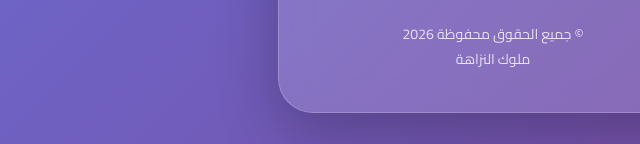
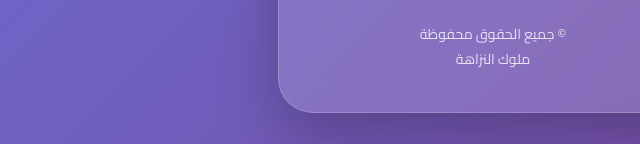
Before and after one commit to johnlatif2026/men-s-suits, a website: page login.html in a window 1280 px wide. Shown: the part 656-800 px from the top of the page, 397-1037 px from the left. Drawn offline with Linux system fonts and the light colour scheme.

Commit message:
Update login.html

```diff
--- a/login.html
+++ b/login.html
@@ -1,5 +1,6 @@
 <!DOCTYPE html>
 <html lang="ar" dir="rtl">
+
 <head>
 
 <meta charset="UTF-8">
@@ -9,10 +10,12 @@ content="width=device-width, initial-scale=1.0">
 
 <title>تسجيل الدخول - ملوك النزاهة</title>
 
-<link rel="icon" type="image/png"
+<link rel="icon"
+type="image/png"
 href="https://i.postimg.cc/hP9Y9djm/IMG-20260510-WA0000.jpg">
 
-<link rel="preconnect" href="https://fonts.googleapis.com">
+<link rel="preconnect"
+href="https://fonts.googleapis.com">
 
 <link href="https://fonts.googleapis.com/css2?family=Cairo:wght@300;400;600;700;800&display=swap"
 rel="stylesheet">
@@ -37,6 +40,8 @@ body{
     linear-gradient(135deg,#667eea 0%,#764ba2 100%);
 }
 
+/* خلفيات ديكورية */
+
 body::before{
     content:'';
     position:absolute;
@@ -59,30 +64,45 @@ body::after{
     right:-200px;
 }
 
+/* صندوق تسجيل الدخول */
+
 .login-container{
     position:relative;
     z-index:10;
+
     width:90%;
     max-width:430px;
+
     background:rgba(255,255,255,.15);
+
     backdrop-filter:blur(15px);
+
     border:1px solid rgba(255,255,255,.2);
+
     border-radius:35px;
+
     padding:40px 30px;
+
     box-shadow:0 20px 60px rgba(0,0,0,.25);
+
     animation:fadeIn .6s ease;
 }
 
 @keyframes fadeIn{
+
     from{
         opacity:0;
         transform:translateY(30px);
     }
+
     to{
         opacity:1;
         transform:translateY(0);
     }
+
 }
+
+/* اللوجو */
 
 .logo-box{
     text-align:center;
@@ -90,13 +110,20 @@ body::after{
 }
 
 .logo-img{
+
     width:110px;
     height:110px;
+
     border-radius:50%;
+
     object-fit:cover;
+
     border:5px solid rgba(255,255,255,.4);
+
     margin-bottom:15px;
+
     box-shadow:0 10px 25px rgba(0,0,0,.2);
+
 }
 
 .logo-box h1{
@@ -110,6 +137,8 @@ body::after{
     color:rgba(255,255,255,.85);
     font-size:15px;
 }
+
+/* الحقول */
 
 .input-group{
     margin-bottom:22px;
@@ -128,23 +157,39 @@ label{
 }
 
 .input-box span{
+
     position:absolute;
+
     top:50%;
+
     transform:translateY(-50%);
+
     right:15px;
+
     font-size:20px;
+
 }
 
 input{
+
     width:100%;
+
     padding:15px 50px 15px 15px;
+
     border:none;
+
     border-radius:18px;
+
     background:rgba(255,255,255,.2);
+
     color:white;
+
     font-size:16px;
+
     font-family:'Cairo',sans-serif;
+
     transition:.3s;
+
 }
 
 input::placeholder{
@@ -152,49 +197,94 @@ input::placeholder{
 }
 
 input:focus{
+
     outline:none;
+
     background:rgba(255,255,255,.3);
+
     transform:translateY(-2px);
+
 }
 
+/* الزر */
+
 button{
+
     width:100%;
+
     border:none;
+
     padding:16px;
+
     border-radius:18px;
+
     background:white;
+
     color:#667eea;
+
     font-size:18px;
+
     font-weight:800;
+
     cursor:pointer;
+
     transition:.3s;
+
     margin-top:10px;
+
     font-family:'Cairo',sans-serif;
+
 }
 
 button:hover{
+
     transform:translateY(-3px);
+
     box-shadow:0 10px 25px rgba(0,0,0,.2);
+
 }
 
+/* رسالة الخطأ */
+
 .error{
+
     background:rgba(255,0,0,.15);
+
     border:1px solid rgba(255,255,255,.2);
+
     color:white;
+
     padding:14px;
+
     border-radius:15px;
+
     margin-bottom:20px;
+
     text-align:center;
+
     font-weight:600;
+
 }
 
+/* الفوتر */
+
 .footer-text{
+
     margin-top:25px;
+
     text-align:center;
+
     color:rgba(255,255,255,.8);
+
     font-size:14px;
+
     line-height:1.8;
+
 }
+
+/* ========================= */
+/* Responsive لجميع الأجهزة */
+/* ========================= */
 
 @media (max-width: 992px){
 
@@ -216,10 +306,15 @@ body{
 }
 
 .login-container{
+
     width:100%;
+
     max-width:100%;
+
     border-radius:25px;
+
     padding:30px 22px;
+
 }
 
 .logo-img{
@@ -259,8 +354,11 @@ body{
 }
 
 .login-container{
+
     padding:25px 18px;
+
     border-radius:22px;
+
 }
 
 .logo-img{
@@ -402,7 +500,7 @@ required>
 <div class="footer-text">
 
 <p>
-© جميع الحقوق محفوظة 2026
+© جميع الحقوق محفوظة
 </p>
 
 <p>
@@ -415,6 +513,7 @@ required>
 
 <script>
 
+// تحديد API URL تلقائياً
 const API_URL = window.location.origin;
 
 document.getElementById('loginForm')
@@ -428,7 +527,7 @@ document.getElementById('username').value;
 const password =
 document.getElementById('password').value;
 
-try{
+try {
 
 const response =
 await fetch(`${API_URL}/api/login`, {
@@ -463,7 +562,7 @@ data.message ||
 
 }
 
-}catch(error){
+} catch(error){
 
 showError(
 '⚠️ حدث خطأ في الاتصال بالخادم'
```
